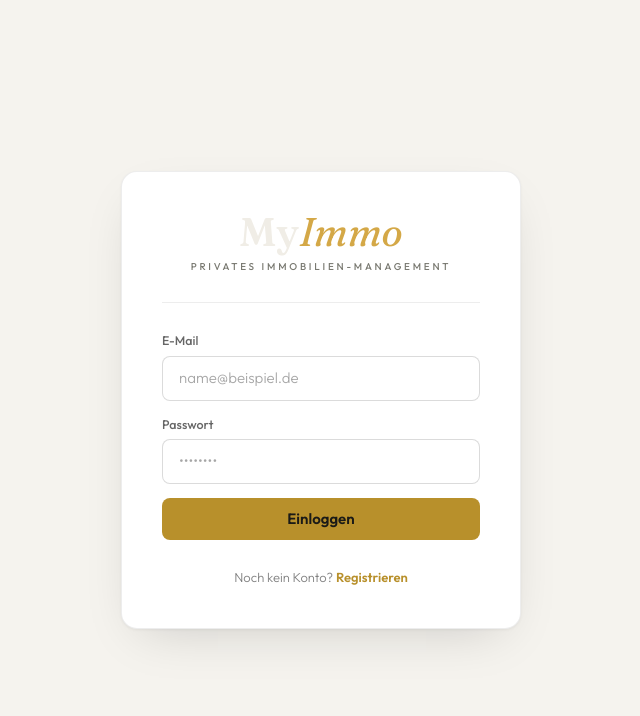
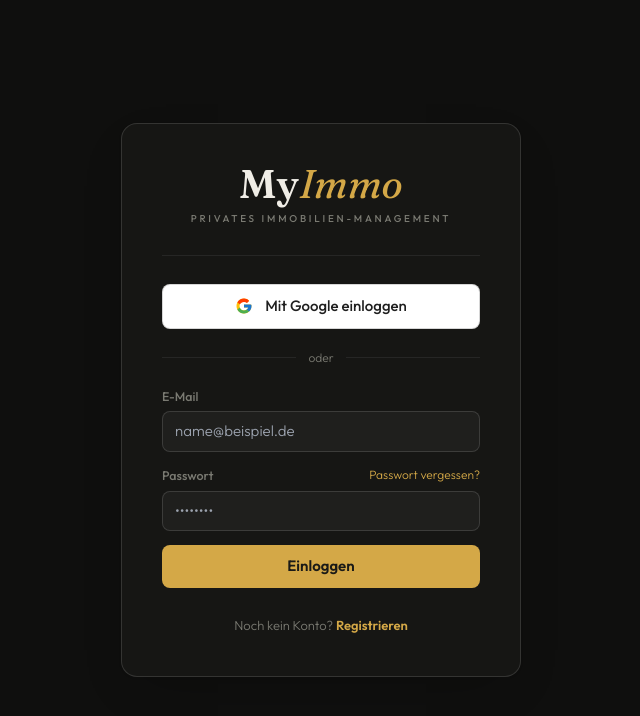
Before and after one commit to jxnashap/MyImmo-App, a Next.js app: page /login in a window 1280 px wide. Shown: the top 716 px of the page, without its empty margins (319-959 px from the left). Built offline with nearby package versions, Linux system fonts and the light colour scheme; no server answers.

Commit message:
Add files via upload

```diff
--- a/app/login/page.tsx
+++ b/app/login/page.tsx
@@ -4,6 +4,28 @@ import { useState } from "react";
 import { useRouter } from "next/navigation";
 import { createClient } from "@/lib/supabase/client";
 import BrandMark from "@/components/BrandMark";
+
+// Freundliche deutsche Texte für die häufigsten Supabase-Fehler.
+function uebersetze(msg: string): string {
+  const m = msg.toLowerCase();
+  if (m.includes("invalid login credentials")) return "E-Mail oder Passwort ist falsch.";
+  if (m.includes("email not confirmed")) return "Bitte bestätige zuerst die E-Mail in deinem Postfach.";
+  if (m.includes("user already registered")) return "Diese E-Mail ist bereits registriert.";
+  if (m.includes("password should be at least")) return "Das Passwort ist zu kurz (mind. 6 Zeichen).";
+  if (m.includes("provider is not enabled")) return "Google-Login ist noch nicht aktiviert (in Supabase einrichten).";
+  return msg;
+}
+
+function GoogleIcon() {
+  return (
+    <svg width="18" height="18" viewBox="0 0 48 48" aria-hidden="true">
+      <path fill="#FFC107" d="M43.6 20.5H42V20H24v8h11.3c-1.6 4.7-6.1 8-11.3 8-6.6 0-12-5.4-12-12s5.4-12 12-12c3.1 0 5.8 1.2 7.9 3.1l5.7-5.7C34 6.1 29.3 4 24 4 12.9 4 4 12.9 4 24s8.9 20 20 20 20-8.9 20-20c0-1.3-.1-2.4-.4-3.5z"/>
+      <path fill="#FF3D00" d="M6.3 14.7l6.6 4.8C14.7 16 19 13 24 13c3.1 0 5.8 1.2 7.9 3.1l5.7-5.7C34 6.1 29.3 4 24 4 16.3 4 9.7 8.3 6.3 14.7z"/>
+      <path fill="#4CAF50" d="M24 44c5.2 0 9.9-2 13.4-5.2l-6.2-5.2C29.2 35 26.7 36 24 36c-5.2 0-9.6-3.3-11.3-7.9l-6.5 5C9.6 39.6 16.2 44 24 44z"/>
+      <path fill="#1976D2" d="M43.6 20.5H42V20H24v8h11.3c-.8 2.2-2.2 4.2-4.1 5.6l6.2 5.2c-.4.4 6.6-4.8 6.6-14.8 0-1.3-.1-2.4-.4-3.5z"/>
+    </svg>
+  );
+}
 
 export default function LoginPage() {
   const router = useRouter();
@@ -23,38 +45,79 @@ export default function LoginPage() {
 
     if (mode === "login") {
       const { error } = await supabase.auth.signInWithPassword({ email, password });
-      if (error) setError(error.message);
+      if (error) setError(uebersetze(error.message));
       else router.push("/");
     } else {
       const { error } = await supabase.auth.signUp({ email, password });
-      if (error) setError(error.message);
+      if (error) setError(uebersetze(error.message));
       else setInfo("Fast geschafft — bitte bestätige die E-Mail in deinem Postfach.");
     }
     setLoading(false);
   }
 
+  async function googleLogin() {
+    setError(null);
+    setInfo(null);
+    const { error } = await supabase.auth.signInWithOAuth({
+      provider: "google",
+      options: {
+        redirectTo: typeof window !== "undefined" ? window.location.origin : undefined,
+      },
+    });
+    if (error) setError(uebersetze(error.message));
+  }
+
+  async function resetPassword() {
+    setError(null);
+    setInfo(null);
+    if (!email) {
+      setError("Bitte zuerst deine E-Mail oben eingeben.");
+      return;
+    }
+    const { error } = await supabase.auth.resetPasswordForEmail(email, {
+      redirectTo: typeof window !== "undefined" ? `${window.location.origin}/login` : undefined,
+    });
+    if (error) setError(uebersetze(error.message));
+    else setInfo("Wir haben dir eine E-Mail zum Zurücksetzen geschickt.");
+  }
+
   return (
     <div
       className="flex min-h-screen w-full items-center justify-center px-4 py-10"
-      style={{ background: "#f5f3ee", color: "#1f1e1b" }}
+      style={{ background: "var(--bg)", color: "var(--text)" }}
     >
       <div
-        className="w-full max-w-[400px] rounded-2xl border bg-white p-8 sm:p-10"
+        className="w-full max-w-[400px] rounded-2xl border p-8 sm:p-10"
         style={{
-          borderColor: "rgba(0,0,0,0.07)",
-          boxShadow: "0 1px 3px rgba(0,0,0,0.05), 0 18px 50px -20px rgba(0,0,0,0.18)",
+          background: "var(--bg2)",
+          borderColor: "var(--line2)",
+          boxShadow: "0 1px 3px rgba(0,0,0,0.06), 0 18px 50px -20px rgba(0,0,0,0.28)",
         }}
       >
         <BrandMark size="lg" />
 
-        <div className="my-7 h-px w-full" style={{ background: "rgba(0,0,0,0.07)" }} />
+        <div className="my-7 h-px w-full" style={{ background: "var(--line)" }} />
+
+        {/* Google */}
+        <button
+          type="button"
+          onClick={googleLogin}
+          className="flex w-full items-center justify-center gap-3 rounded-lg border py-2.5 text-[15px] font-medium transition hover:brightness-95"
+          style={{ background: "#ffffff", borderColor: "rgba(0,0,0,0.16)", color: "#1f1f1f" }}
+        >
+          <GoogleIcon />
+          Mit Google einloggen
+        </button>
+
+        <div className="my-5 flex items-center gap-3 text-[12px]" style={{ color: "var(--muted)" }}>
+          <div className="h-px flex-1" style={{ background: "var(--line)" }} />
+          oder
+          <div className="h-px flex-1" style={{ background: "var(--line)" }} />
+        </div>
 
         <form onSubmit={handleSubmit} className="space-y-3.5">
           <div>
-            <label
-              className="mb-1.5 block text-[12.5px] font-medium"
-              style={{ color: "rgba(0,0,0,0.6)" }}
-            >
+            <label className="mb-1.5 block text-[12.5px] font-medium" style={{ color: "var(--muted)" }}>
               E-Mail
             </label>
             <input
@@ -63,31 +126,40 @@ export default function LoginPage() {
               placeholder="name@beispiel.de"
               value={email}
               onChange={(e) => setEmail(e.target.value)}
-              className="w-full rounded-lg border border-black/[0.14] bg-white px-4 py-2.5 text-[15px] text-[#1f1e1b] outline-none transition placeholder:text-black/35 focus:border-[#b8902b] focus:ring-2 focus:ring-[#b8902b]/15"
+              className="input w-full text-[15px]"
             />
           </div>
 
           <div>
-            <label
-              className="mb-1.5 block text-[12.5px] font-medium"
-              style={{ color: "rgba(0,0,0,0.6)" }}
-            >
-              Passwort
-            </label>
+            <div className="mb-1.5 flex items-center justify-between">
+              <label className="text-[12.5px] font-medium" style={{ color: "var(--muted)" }}>
+                Passwort
+              </label>
+              {mode === "login" && (
+                <button
+                  type="button"
+                  onClick={resetPassword}
+                  className="text-[12px] transition hover:underline"
+                  style={{ color: "var(--gold)" }}
+                >
+                  Passwort vergessen?
+                </button>
+              )}
+            </div>
             <input
               type="password"
               required
               placeholder="••••••••"
               value={password}
               onChange={(e) => setPassword(e.target.value)}
-              className="w-full rounded-lg border border-black/[0.14] bg-white px-4 py-2.5 text-[15px] text-[#1f1e1b] outline-none transition placeholder:text-black/35 focus:border-[#b8902b] focus:ring-2 focus:ring-[#b8902b]/15"
+              className="input w-full text-[15px]"
             />
           </div>
 
           {error && (
             <p
               className="rounded-lg px-3 py-2 text-[13px]"
-              style={{ background: "rgba(192,67,47,0.08)", color: "#b03c2b" }}
+              style={{ background: "var(--red-dim)", color: "var(--red)" }}
             >
               {error}
             </p>
@@ -95,7 +167,7 @@ export default function LoginPage() {
           {info && (
             <p
               className="rounded-lg px-3 py-2 text-[13px]"
-              style={{ background: "rgba(47,143,91,0.10)", color: "#2c7d52" }}
+              style={{ background: "var(--green-dim)", color: "var(--green)" }}
             >
               {info}
             </p>
@@ -105,7 +177,7 @@ export default function LoginPage() {
             type="submit"
             disabled={loading}
             className="w-full rounded-lg py-2.5 text-[15px] font-semibold transition hover:brightness-95 disabled:opacity-60"
-            style={{ background: "#b8902b", color: "#1a1a17" }}
+            style={{ background: "var(--gold)", color: "#1a1a17" }}
           >
             {loading ? "…" : mode === "login" ? "Einloggen" : "Registrieren"}
           </button>
@@ -119,17 +191,15 @@ export default function LoginPage() {
               setInfo(null);
             }}
             className="text-[13px] transition"
-            style={{ color: "rgba(0,0,0,0.5)" }}
+            style={{ color: "var(--muted)" }}
           >
             {mode === "login" ? (
               <>
-                Noch kein Konto?{" "}
-                <span style={{ color: "#b8902b", fontWeight: 600 }}>Registrieren</span>
+                Noch kein Konto? <span style={{ color: "var(--gold)", fontWeight: 600 }}>Registrieren</span>
               </>
             ) : (
               <>
-                Schon registriert?{" "}
-                <span style={{ color: "#b8902b", fontWeight: 600 }}>Einloggen</span>
+                Schon registriert? <span style={{ color: "var(--gold)", fontWeight: 600 }}>Einloggen</span>
               </>
             )}
           </button>
```
